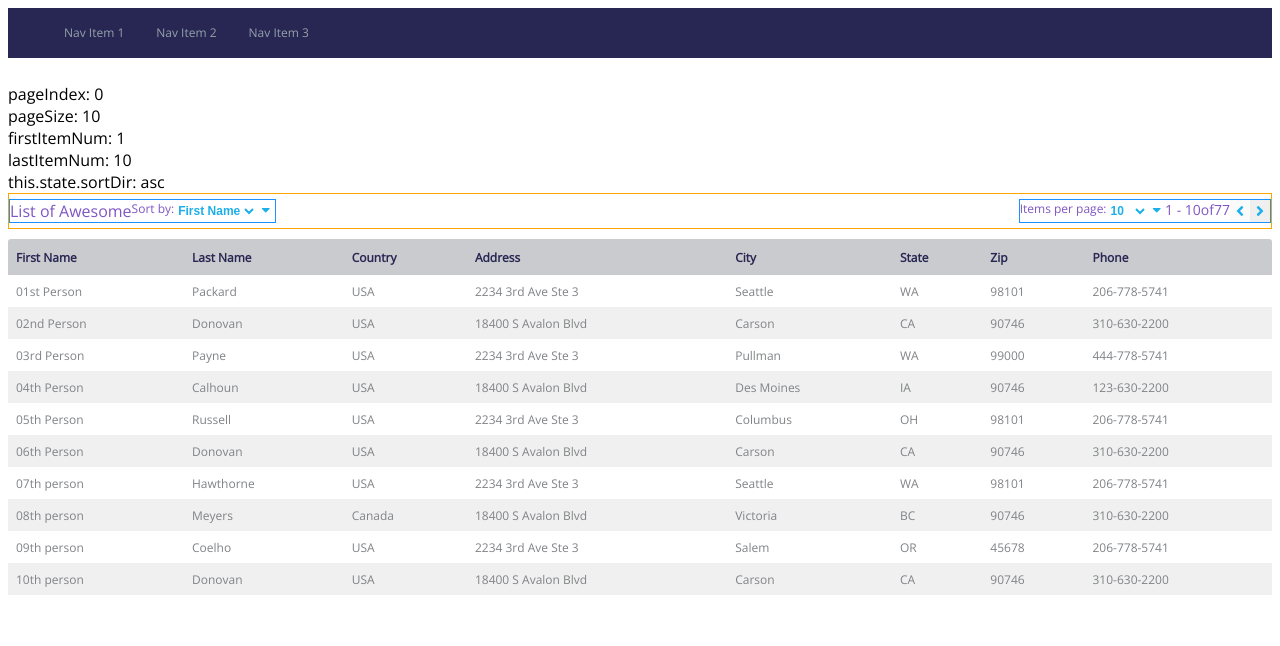
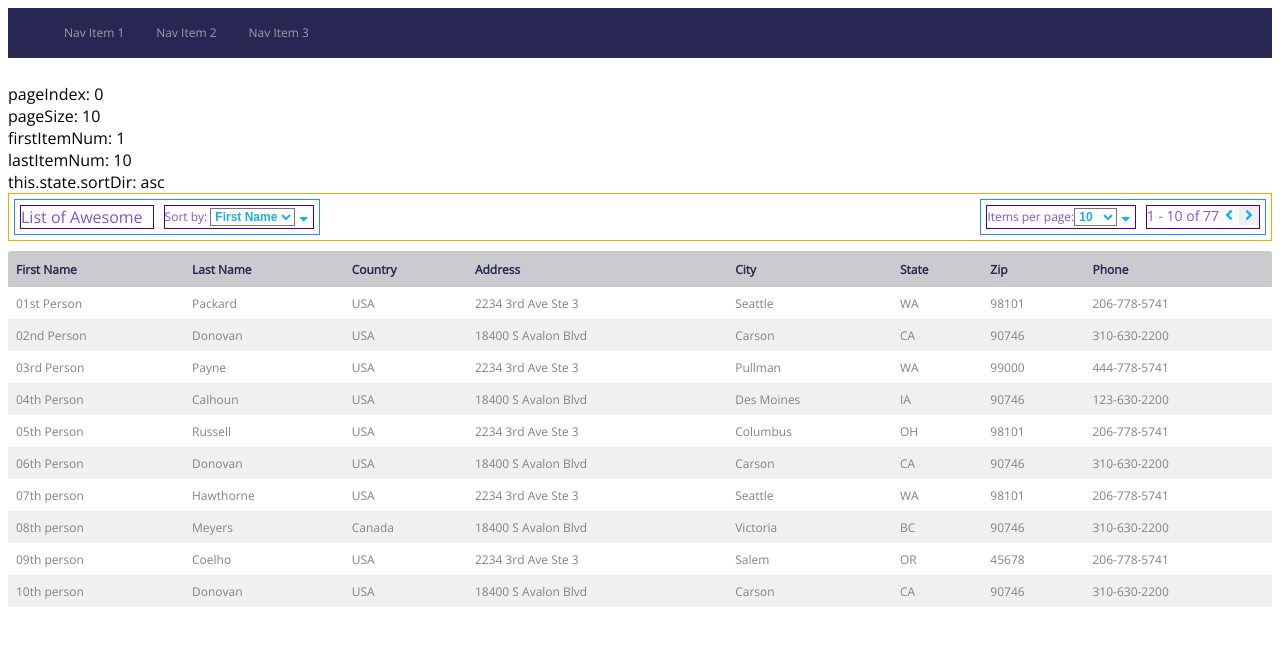
Before and after one commit to rickets100/react-pagination, a React app: page / in a window 1280 px wide. Built offline with nearby package versions, Linux system fonts and the light colour scheme.

Commit message:
more styling of pagination controls

```diff
--- a/src/components/table.js
+++ b/src/components/table.js
@@ -261,25 +261,36 @@ class Table extends Component {
         this.state.sortDir: {this.state.sortDir}<br/>
         <div className="pagination">
           <div className="container">
+
             <div className="left-controls">
-              <span className ="list-header">List of Awesome </span>
-              <label htmlFor="sort-type" className="sort-type-label">Sort by: </label>
-              <select id="sort-type" className="sort-type" value={this.state.fields.indexOf(this.state.sortOn)} onChange={this.onChangeSort}>
+
+              <h2 className ="table-name">List of Awesome</h2>
+              <div className="sort-type">
+                <label htmlFor="sort-type-select" className="sort-type-label">Sort by: </label>
+                <select id="sort-type-select" className="sort-type-select" value={this.state.fields.indexOf(this.state.sortOn)} onChange={this.onChangeSort}>
                   {sortOptions}
                 </select>
                 <i className="fas fa-sort-down fa-fw arrow"></i>
               </div>
+            </div>
 
             <div className="right-controls">
-              <label htmlFor="per-page" className="per-page-label">Items per page:</label>
-              <select id="per-page" className="per-page" value={this.state.pageSize} onChange={this.onChangeItemsPerPage}>
+
+              <div className="per-page">
+                <label htmlFor="per-page-select" className="per-page-label">Items per page:</label>
+                <select id="per-page-select" className="per-page-select" value={this.state.pageSize} onChange={this.onChangeItemsPerPage}>
                   {incrementOptions}
                 </select>
                 <i className="fas fa-sort-down fa-fw arrow"></i>
+              </div>
+
+              <div className="page-range-status">
                 <span className="page-range">{this.state.firstItemNum} - {this.state.lastItemNum}</span><span>  of </span><span>{this.numberOfItems}</span>
 
                 <button onClick={this.onPageBack} disabled={!this.hasPreviousPage}><i id="prev-arrow" className="fas fa-angle-left arrow page-arrow"></i></button>
                 <button onClick={this.onPageForward} disabled={!this.hasNextPage}><i id="next-arrow" className="fas fa-angle-right arrow page-arrow"></i></button>
+              </div>
+
             </div>
 
 
--- a/src/components/table.scss
+++ b/src/components/table.scss
@@ -3,41 +3,28 @@
 
 // ===== TABLE NAVIGATION =====
 .pagination {
+  display: flex;
   margin: 0;
   padding: 0 0 10px 0;
   align-items: center;
   font-family: $font;
-  display: flex;
-}
-.container {
-  // border: 1px solid dodgerblue;
-}
+  font-size: .875rem;
+  color: $purple-labels;
 
-.list-header {
-  background-color: $white;
-  font-size: 1rem;
-  font-weight: 400;
-  color: $purple-labels;
-}//list-header
-
-.pipe-divider {
-  color: $grey-pipe;
-  font-weight: 300;
-}
   .sort-type-label, .per-page-label {
     color: $purple-labels;
     font-size: .75rem;
     font-weight: 400;
   }
-
-.sort-type, .per-page {
+  .sort-type-select, .per-page-select {
     background-color: $white;
-  border: none;
     color: $blue-dropdown;
     font-size: .75rem;
     font-weight: 600;
   }
   .sort-option, .per-page-option {
+    border: 1px solid indigo;
+    margin: 5px 5px 5px 5px;
     color: $blue-dropdown;
     font-weight: 400;
 
@@ -45,11 +32,6 @@
       font-weight: 600;
     }
   }
-
-.pagination {
-  font-size: .875rem;
-  color: $purple-labels;
-  display: flex;
 
   .container {
     border: 1px solid orange;
@@ -60,14 +42,65 @@
 
     .left-controls {
       border: 1px solid dodgerblue;
-      margin: 5px 0 5px 0;
+      margin: 5px 0 5px 5px;
       display: flex;
+      justify-content: flex-start;
+
+      h2.table-name {
+        border: 1px solid indigo;
+        margin: 5px 5px 5px 5px;
+        padding-right: 10px;
+        background-color: $white;
+        font-size: 1rem;
+        font-weight: 400;
+        color: $purple-labels;
+      }//table-name
+
+      .sort-type {
+        border: 1px solid indigo;
+        margin: 5px 5px 5px 5px;
+
+        &.sort-type-label {
+          border: 1px solid maroon;
+          margin: 5px 5px 5px 5px;
+        }
+        &.sort-type-select {
+          border: 1px solid maroon;
+          margin: 5px 5px 5px 5px;
+        }
+        .pipe-divider {
+          color: $grey-pipe;
+          font-weight: 300;
+        }
+
+      }
+
     }
     .right-controls {
       border: 1px solid dodgerblue;
-      margin: 5px 0 5px 0;
+      margin: 5px 5px 5px 0;
       display: flex;
+      justify-content: flex-end;
+
+      .per-page {
+        border: 1px solid indigo;
+        margin: 5px 5px 5px 5px;
+
+        &.per-page-label {
+          border: 1px solid maroon;
+          margin: 5px 5px 5px 5px;
         }
+        &.per-page-select {
+          border: 1px solid maroon;
+          margin: 5px 5px 5px 5px;
+        }
+      }
+
+      .page-range-status {
+        border: 1px solid indigo;
+        margin: 5px 5px 5px 5px;
+      }
+    }//.right-controls
   }
   &.bold {
     font-weight: 700;
@@ -84,8 +117,6 @@
   button {
     border: none;
   }
-
-
 }//pagination
 
 
```
Lines whose indentation alone changed are shown as unchanged.
